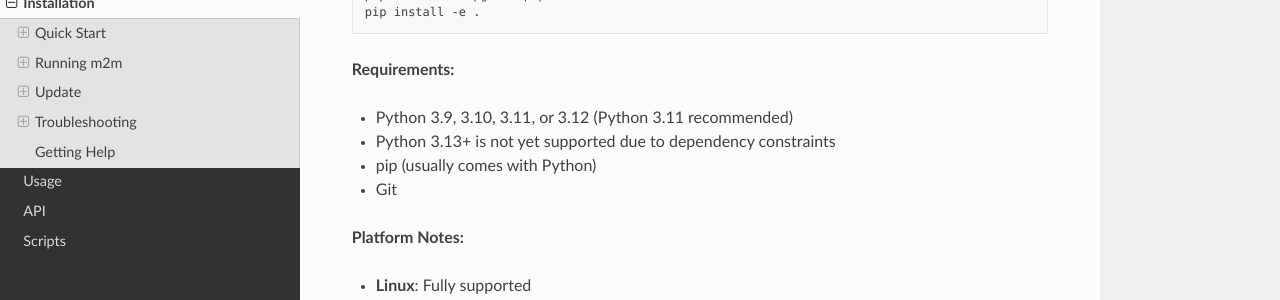
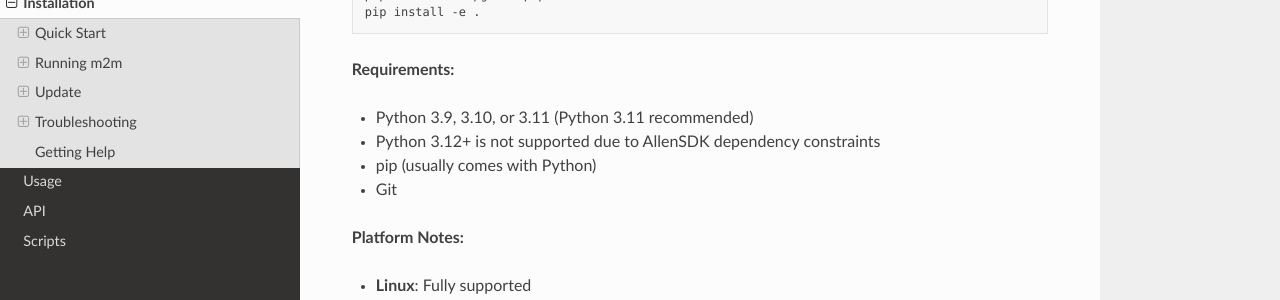
Before and after one commit to linum-uqam/m2m, a Sphinx documentation site: the page built from docs/installation.md, in a window 1280 px wide and 900 px high, scrolled down 1355 px. Shown: the part 150-450 px from the top of the window. Built offline with Sphinx 7.4.7 and the Read the Docs theme 3.1.0, drawn with Linux system fonts in a browser that asks for light colours.

Commit message:
Updated Python requirements to support only versions 3.9 to 3.11, by fixing dependency constraints in the CHANGES.md, README.md, installation.md, pyproject.toml and setup.py files.

```diff
--- a/docs/installation.md
+++ b/docs/installation.md
@@ -71,8 +71,8 @@ pip install -e .
 
 **Requirements:**
 
-* Python 3.9, 3.10, 3.11, or 3.12 (Python 3.11 recommended)
-* Python 3.13+ is not yet supported due to dependency constraints
+* Python 3.9, 3.10, or 3.11 (Python 3.11 recommended)
+* Python 3.12+ is not supported due to AllenSDK dependency constraints
 * pip (usually comes with Python)
 * Git
 
--- a/pyproject.toml
+++ b/pyproject.toml
@@ -7,7 +7,7 @@ name = "m2m"
 dynamic = ["version", "dependencies"]
 description = "LINUM's Meso to Macro Toolkit - Tools for mesoscale and macroscale brain data"
 readme = "README.md"
-requires-python = ">=3.9,<3.13"
+requires-python = ">=3.9,<3.12"
 license = {text = "MIT"}
 authors = [
     {name = "LINUM Lab", email = "info@linum.uqam.ca"}
@@ -21,7 +21,6 @@ classifiers = [
     "Programming Language :: Python :: 3.9",
     "Programming Language :: Python :: 3.10",
     "Programming Language :: Python :: 3.11",
-    "Programming Language :: Python :: 3.12",
     "Topic :: Scientific/Engineering :: Medical Science Apps.",
 ]
 
--- a/setup.py
+++ b/setup.py
@@ -135,7 +135,7 @@ setup(
     install_requires=install_requires,
     scripts=version_info.get('SCRIPTS', []),
     include_package_data=True,
-    python_requires='>=3.9,<3.13',
+    python_requires='>=3.9,<3.12',
     cmdclass={
         'build_ext': CustomBuildExtCommand,
     },
```
Also changed, not shown: CHANGES.md (+1 -1 lines), README.md (+3 -3 lines).
